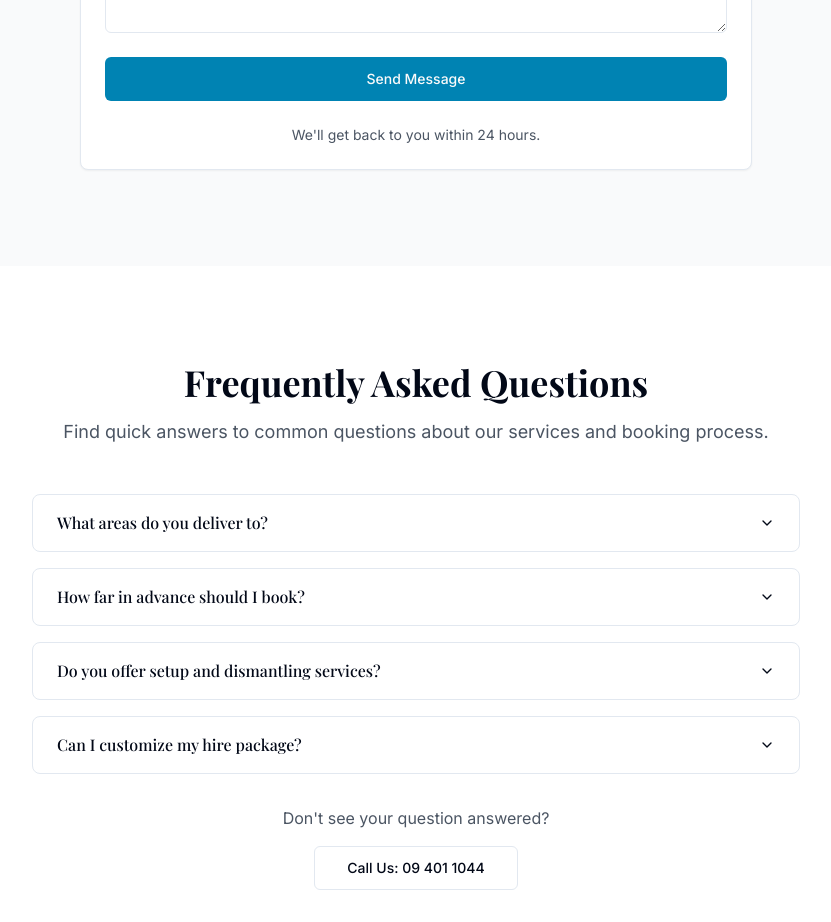
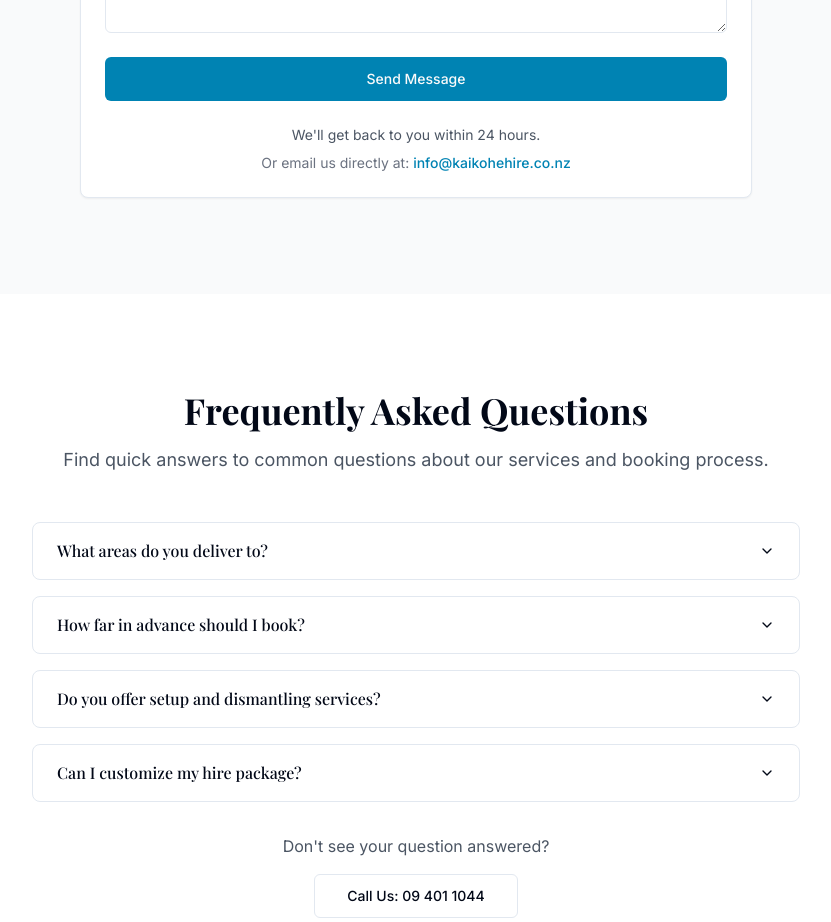
Before and after one commit to Erebius/kaikohe-event-creations, a React (Vite) app: page /contact in a window 1280 px wide. Shown: the part 1520-2442 px from the top of the page, without its empty margins (224-1055 px from the left). Built offline with nearby package versions, Linux system fonts and the light colour scheme.

Commit message:
Add email address to contact form
Added the email address to the contact form.

```diff
--- a/src/pages/Contact.tsx
+++ b/src/pages/Contact.tsx
@@ -225,9 +225,20 @@ const Contact = () => {
                     {isSubmitting ? 'Sending Message...' : 'Send Message'}
                   </Button>
 
-                  <p className="text-sm text-gray-600 text-center">
-                    We'll get back to you within 24 hours.
-                  </p>
+                  <div className="text-center space-y-2">
+                    <p className="text-sm text-gray-600">
+                      We'll get back to you within 24 hours.
+                    </p>
+                    <p className="text-sm text-gray-500">
+                      Or email us directly at:{' '}
+                      <a
+                        href="mailto:info@kaikohehire.co.nz"
+                        className="text-primary hover:text-primary/80 font-medium"
+                      >
+                        info@kaikohehire.co.nz
+                      </a>
+                    </p>
+                  </div>
                 </form>
               </CardContent>
             </Card>
```
